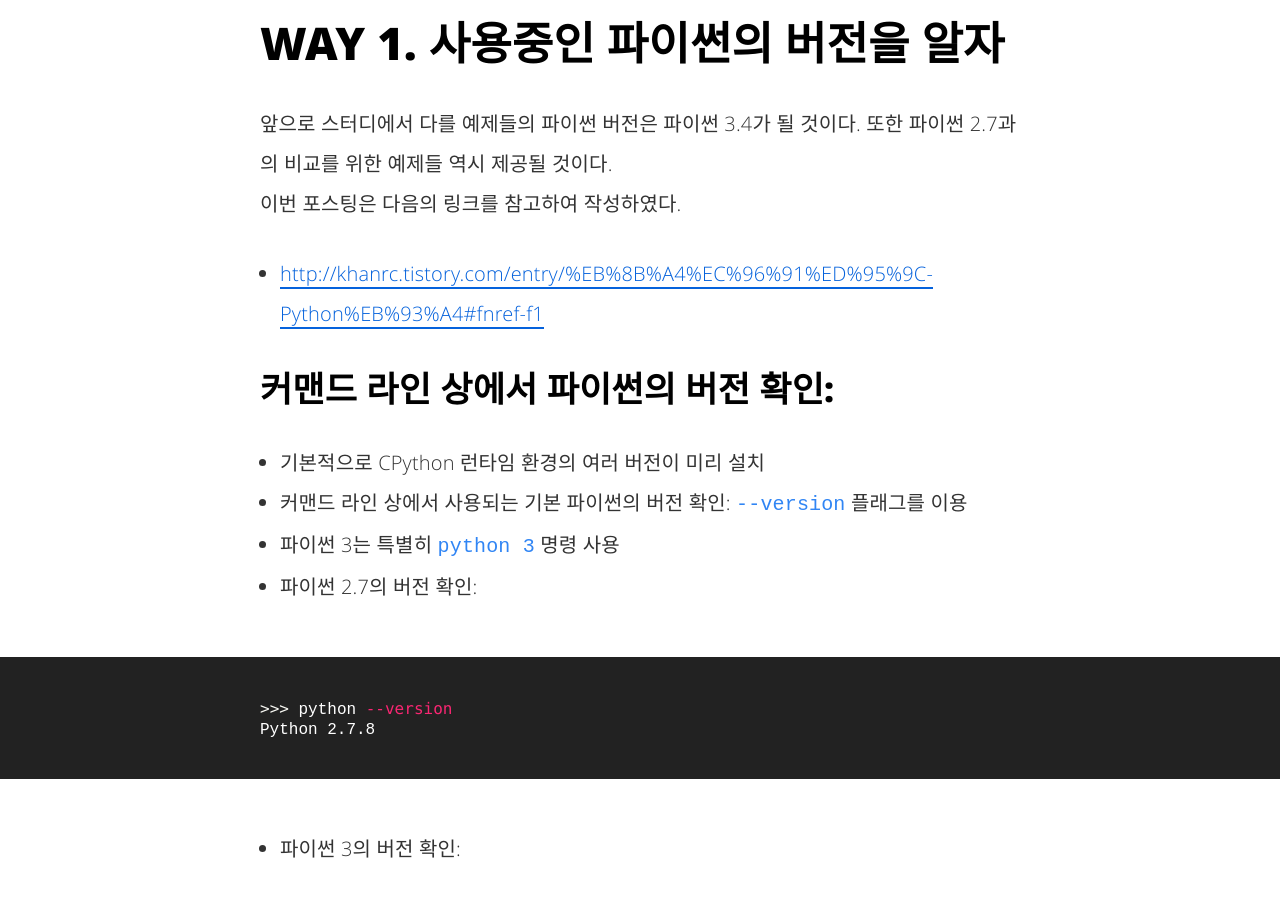
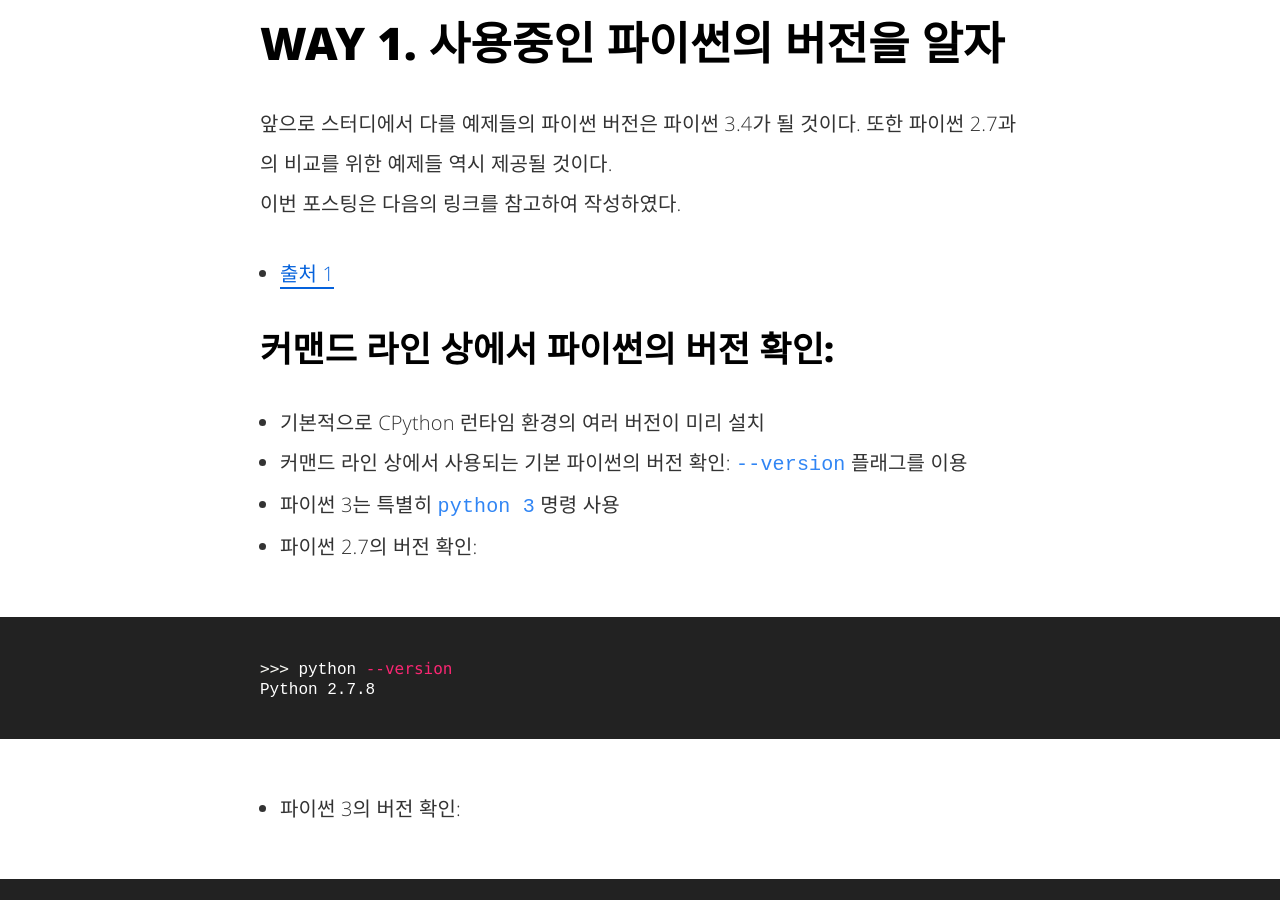
Before and after one commit to hcnoh/blog-prev, a Jekyll site: the page built from _posts/2018-09-09-effective-python-way01.md, in a window 1280 px wide and 900 px high, scrolled down 929 px. Built offline with Jekyll 4.4.1, drawn with Linux system fonts in a browser that asks for light colours; comment, search, counter and statistics services are not loaded.

Commit message:
Update 2018-09-09-effective-python-way01.md

```diff
--- a/_posts/2018-09-09-effective-python-way01.md
+++ b/_posts/2018-09-09-effective-python-way01.md
@@ -14,7 +14,7 @@ twitter_text: '이펙티브 파이썬 스터디 WAY 01 정리'
 # WAY 1. 사용중인 파이썬의 버전을 알자
 앞으로 스터디에서 다를 예제들의 파이썬 버전은 파이썬 3.4가 될 것이다. 또한 파이썬 2.7과의 비교를 위한 예제들 역시 제공될 것이다.
 이번 포스팅은 다음의 링크를 참고하여 작성하였다.
-- [http://khanrc.tistory.com/entry/%EB%8B%A4%EC%96%91%ED%95%9C-Python%EB%93%A4#fnref-f1](http://khanrc.tistory.com/entry/%EB%8B%A4%EC%96%91%ED%95%9C-Python%EB%93%A4#fnref-f1)
+- [출처 1](http://khanrc.tistory.com/entry/%EB%8B%A4%EC%96%91%ED%95%9C-Python%EB%93%A4#fnref-f1)
 
 ## 커맨드 라인 상에서 파이썬의 버전 확인:
 - 기본적으로 CPython 런타임 환경의 여러 버전이 미리 설치
```
